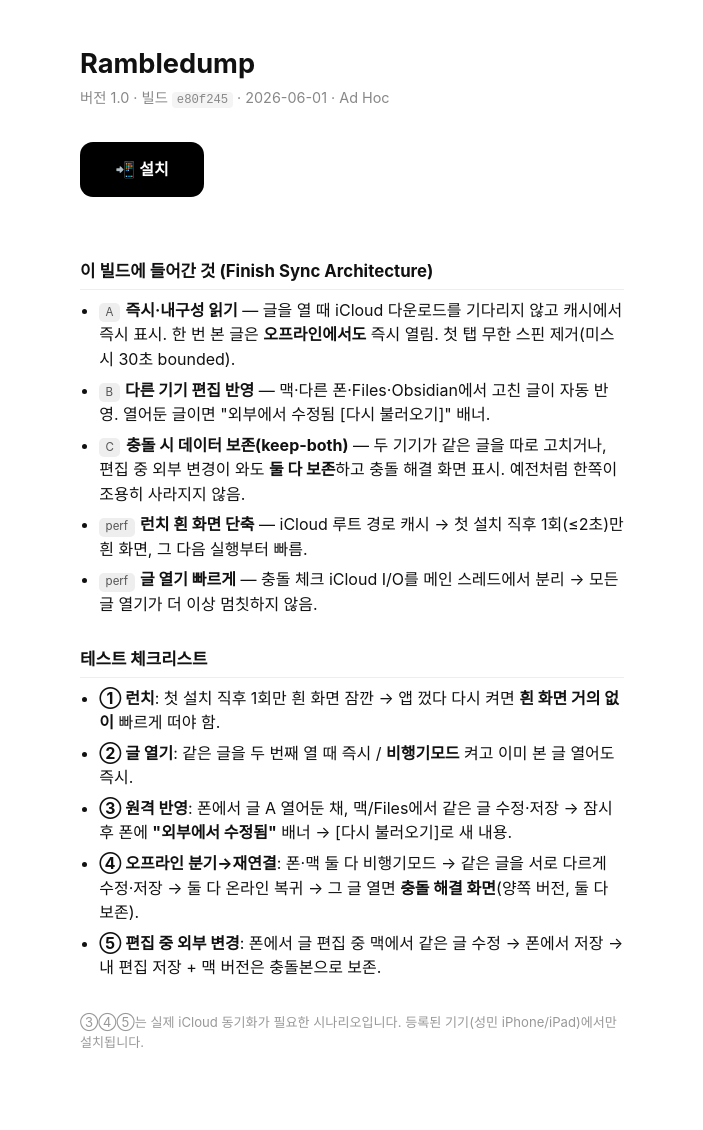
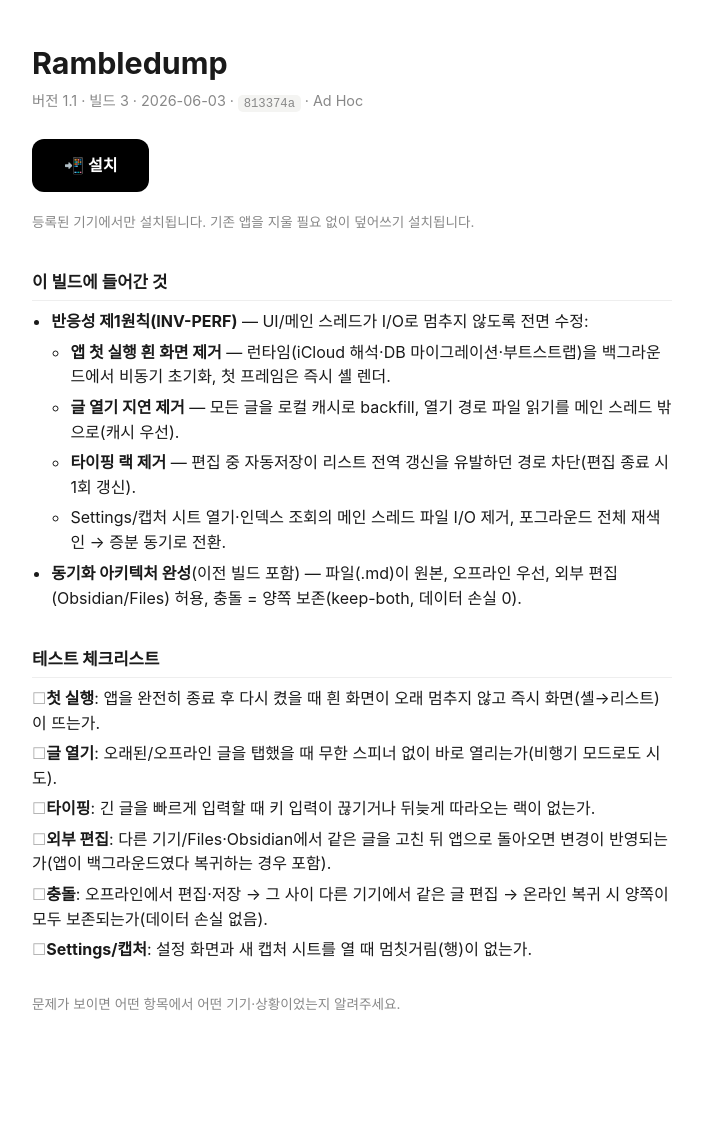
Before and after one commit to sungminoh/sungminoh.github.io, a Jekyll site: the page pages/rambledump/index.html, which Jekyll copies as it is, in a window 1280 px wide. Shown: the whole page, without its empty margins (288-991 px from the left). Built offline with Jekyll 4.4.1, drawn with Linux system fonts in a browser that asks for light colours; after the commit the page ends 1068 px from its top, so only the background shows below that.

Commit message:
rambledump: v1.1 build 3 install page — INV-PERF responsiveness build
New ad-hoc ipa (1.1/3: async launch, fast open, no typing lag) + changelog
+ perf-focused test checklist. manifest bundle-version 1.0->1.1.

```diff
--- a/pages/rambledump/index.html
+++ b/pages/rambledump/index.html
@@ -1,43 +1,46 @@
-<!doctype html>
-<meta name="viewport" content="width=device-width,initial-scale=1">
-<meta charset="utf-8">
-<title>Rambledump 1.0 (Ad Hoc)</title>
+<!doctype html><meta name="viewport" content="width=device-width,initial-scale=1">
+<title>Rambledump 1.1 (build 3)</title>
 <style>
-  body{font-family:-apple-system,system-ui,sans-serif;line-height:1.55;
-       max-width:34rem;margin:0 auto;padding:2.5rem 1.4rem 4rem;color:#111}
-  h1{margin:.2rem 0 .1rem;font-size:1.7rem}
-  .sub{color:#888;font-size:.9rem;margin:0 0 1.6rem}
-  .install{display:inline-block;margin:.4rem 0 2rem;padding:.95rem 2.2rem;
-       background:#000;color:#fff;border-radius:13px;text-decoration:none;font-weight:600}
-  h2{font-size:1.05rem;margin:1.8rem 0 .5rem;border-bottom:1px solid #eee;padding-bottom:.3rem}
-  ul{margin:.3rem 0;padding-left:1.2rem}
-  li{margin:.34rem 0}
-  .tag{display:inline-block;font-size:.72rem;background:#eee;color:#555;
-       border-radius:5px;padding:.05rem .4rem;margin-right:.35rem}
-  .note{color:#999;font-size:.82rem;margin-top:2rem}
-  code{background:#f4f4f4;border-radius:4px;padding:.05rem .3rem;font-size:.85em}
+  body{font:-apple-system-body;font-family:-apple-system,system-ui;max-width:640px;margin:0 auto;padding:2.5rem 1.5rem;color:#1a1a1a;line-height:1.55}
+  h1{margin:0 0 .2rem;font-size:1.9rem}
+  .ver{color:#888;font-size:.9rem;margin:0}
+  a.install{display:inline-block;margin:1.6rem 0 .4rem;padding:.9rem 2rem;background:#000;color:#fff;border-radius:12px;text-decoration:none;font-weight:600}
+  .note{color:#888;font-size:.85rem}
+  h2{font-size:1.05rem;margin:2.2rem 0 .5rem;border-bottom:1px solid #eee;padding-bottom:.3rem}
+  ul{margin:.4rem 0;padding-left:1.2rem}
+  li{margin:.35rem 0}
+  code{background:#f4f4f2;padding:.1rem .35rem;border-radius:5px;font-size:.85em}
+  .chk li{list-style:none;margin-left:-1.2rem}
+  .chk li::before{content:"\2610 ";color:#aaa}
 </style>
 
 <h1>Rambledump</h1>
-<p class="sub">버전 1.0 · 빌드 <code>e80f245</code> · 2026-06-01 · Ad Hoc</p>
+<p class="ver">버전 1.1 · 빌드 3 · 2026-06-03 · <code>813374a</code> · Ad Hoc</p>
 
 <a class="install" href="itms-services://?action=download-manifest&amp;url=https://sungminoh.github.io/pages/rambledump/manifest.plist">📲 설치</a>
+<p class="note">등록된 기기에서만 설치됩니다. 기존 앱을 지울 필요 없이 덮어쓰기 설치됩니다.</p>
 
-<h2>이 빌드에 들어간 것 (Finish Sync Architecture)</h2>
+<h2>이 빌드에 들어간 것</h2>
 <ul>
-  <li><span class="tag">A</span><b>즉시·내구성 읽기</b> — 글을 열 때 iCloud 다운로드를 기다리지 않고 캐시에서 즉시 표시. 한 번 본 글은 <b>오프라인에서도</b> 즉시 열림. 첫 탭 무한 스핀 제거(미스 시 30초 bounded).</li>
-  <li><span class="tag">B</span><b>다른 기기 편집 반영</b> — 맥·다른 폰·Files·Obsidian에서 고친 글이 자동 반영. 열어둔 글이면 "외부에서 수정됨 [다시 불러오기]" 배너.</li>
-  <li><span class="tag">C</span><b>충돌 시 데이터 보존(keep-both)</b> — 두 기기가 같은 글을 따로 고치거나, 편집 중 외부 변경이 와도 <b>둘 다 보존</b>하고 충돌 해결 화면 표시. 예전처럼 한쪽이 조용히 사라지지 않음.</li>
-  <li><span class="tag">perf</span><b>런치 흰 화면 단축</b> — iCloud 루트 경로 캐시 → 첫 설치 직후 1회(≤2초)만 흰 화면, 그 다음 실행부터 빠름.</li>
-  <li><span class="tag">perf</span><b>글 열기 빠르게</b> — 충돌 체크 iCloud I/O를 메인 스레드에서 분리 → 모든 글 열기가 더 이상 멈칫하지 않음.</li>
+  <li><b>반응성 제1원칙(INV-PERF)</b> — UI/메인 스레드가 I/O로 멈추지 않도록 전면 수정:
+    <ul>
+      <li><b>앱 첫 실행 흰 화면 제거</b> — 런타임(iCloud 해석·DB 마이그레이션·부트스트랩)을 백그라운드에서 비동기 초기화, 첫 프레임은 즉시 셸 렌더.</li>
+      <li><b>글 열기 지연 제거</b> — 모든 글을 로컬 캐시로 backfill, 열기 경로 파일 읽기를 메인 스레드 밖으로(캐시 우선).</li>
+      <li><b>타이핑 랙 제거</b> — 편집 중 자동저장이 리스트 전역 갱신을 유발하던 경로 차단(편집 종료 시 1회 갱신).</li>
+      <li>Settings/캡처 시트 열기·인덱스 조회의 메인 스레드 파일 I/O 제거, 포그라운드 전체 재색인 → 증분 동기로 전환.</li>
+    </ul>
+  </li>
+  <li><b>동기화 아키텍처 완성</b>(이전 빌드 포함) — 파일(.md)이 원본, 오프라인 우선, 외부 편집(Obsidian/Files) 허용, 충돌 = 양쪽 보존(keep-both, 데이터 손실 0).</li>
 </ul>
 
 <h2>테스트 체크리스트</h2>
-<ul>
-  <li><b>① 런치</b>: 첫 설치 직후 1회만 흰 화면 잠깐 → 앱 껐다 다시 켜면 <b>흰 화면 거의 없이</b> 빠르게 떠야 함.</li>
-  <li><b>② 글 열기</b>: 같은 글을 두 번째 열 때 즉시 / <b>비행기모드</b> 켜고 이미 본 글 열어도 즉시.</li>
-  <li><b>③ 원격 반영</b>: 폰에서 글 A 열어둔 채, 맥/Files에서 같은 글 수정·저장 → 잠시 후 폰에 <b>"외부에서 수정됨"</b> 배너 → [다시 불러오기]로 새 내용.</li>
-  <li><b>④ 오프라인 분기→재연결</b>: 폰·맥 둘 다 비행기모드 → 같은 글을 서로 다르게 수정·저장 → 둘 다 온라인 복귀 → 그 글 열면 <b>충돌 해결 화면</b>(양쪽 버전, 둘 다 보존).</li>
-  <li><b>⑤ 편집 중 외부 변경</b>: 폰에서 글 편집 중 맥에서 같은 글 수정 → 폰에서 저장 → 내 편집 저장 + 맥 버전은 충돌본으로 보존.</li>
+<ul class="chk">
+  <li><b>첫 실행</b>: 앱을 완전히 종료 후 다시 켰을 때 흰 화면이 오래 멈추지 않고 즉시 화면(셸→리스트)이 뜨는가.</li>
+  <li><b>글 열기</b>: 오래된/오프라인 글을 탭했을 때 무한 스피너 없이 바로 열리는가(비행기 모드로도 시도).</li>
+  <li><b>타이핑</b>: 긴 글을 빠르게 입력할 때 키 입력이 끊기거나 뒤늦게 따라오는 랙이 없는가.</li>
+  <li><b>외부 편집</b>: 다른 기기/Files·Obsidian에서 같은 글을 고친 뒤 앱으로 돌아오면 변경이 반영되는가(앱이 백그라운드였다 복귀하는 경우 포함).</li>
+  <li><b>충돌</b>: 오프라인에서 편집·저장 → 그 사이 다른 기기에서 같은 글 편집 → 온라인 복귀 시 양쪽이 모두 보존되는가(데이터 손실 없음).</li>
+  <li><b>Settings/캡처</b>: 설정 화면과 새 캡처 시트를 열 때 멈칫거림(행)이 없는가.</li>
 </ul>
-<p class="note">③④⑤는 실제 iCloud 동기화가 필요한 시나리오입니다. 등록된 기기(성민 iPhone/iPad)에서만 설치됩니다.</p>
+
+<p class="note" style="margin-top:2rem">문제가 보이면 어떤 항목에서 어떤 기기·상황이었는지 알려주세요.</p>
```
Also changed, not shown: 1 other file.
